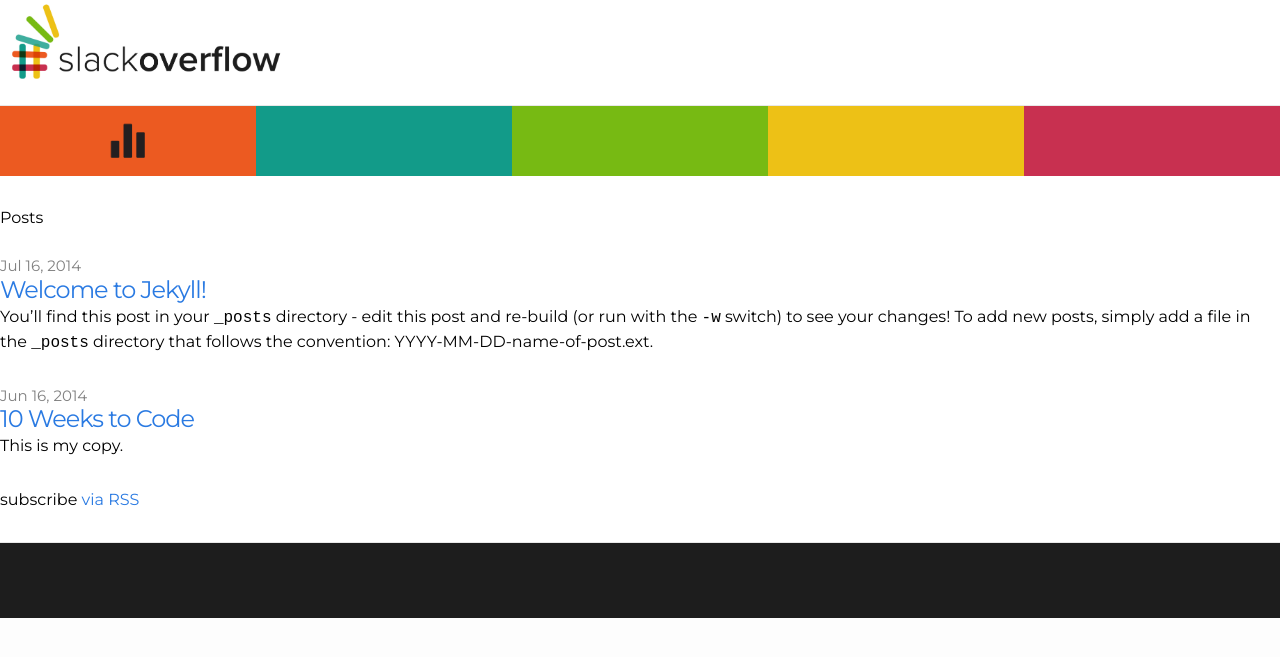
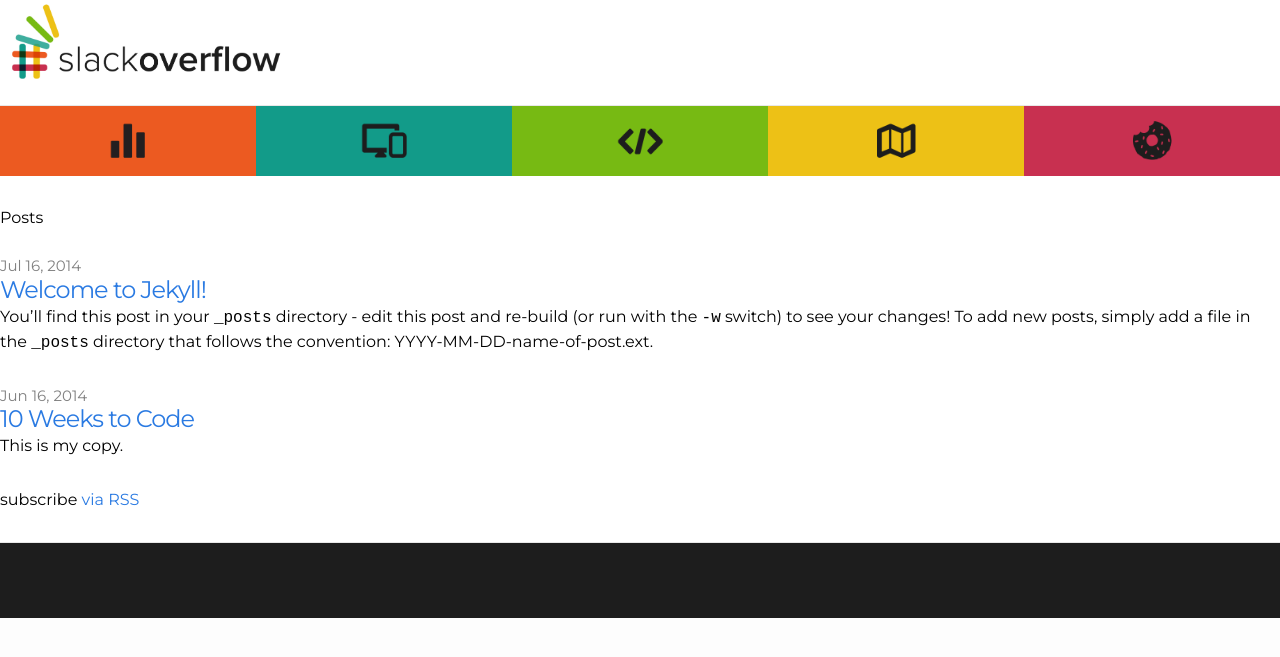
Before and after one commit to MeganCoffey/MeganCoffey.github.io, a Jekyll site: the page built from index.html, in a window 1280 px wide. Shown: the top 657 px of the page. Built offline with Jekyll 4.4.1, drawn with Linux system fonts in a browser that asks for light colours.

Commit message:
added nav icons

```diff
--- a/css/main.css
+++ b/css/main.css
@@ -88,23 +88,39 @@ a:visited { color: #205caa; }
 }
 
 .nav.design {
+  background-image: url(../images/design.png);
   background-color: #129b89;
   width: 20%;
+  background-size: contain;
+  background-repeat: no-repeat;
+  background-position: center;
 }
 
 .nav.dev {
+  background-image: url(../images/dev.png);
   background-color: #77ba13;
   width: 20%;
+  background-size: contain;
+  background-repeat: no-repeat;
+  background-position: center;
 }
 
 .nav.strategy {
+  background-image: url(../images/strategy.png);
   background-color: #edc116;
   width: 20%;
+  background-size: contain;
+  background-repeat: no-repeat;
+  background-position: center;
 }
 
 .nav.random {
+  background-image: url(../images/random.png);
   background-color: #c83050;
   width: 20%;
+  background-size: contain;
+  background-repeat: no-repeat;
+  background-position: center;
 }
 
 /*.site-nav .menu-icon { display: none; }*/
```
Also changed, not shown: images/design.png (added), images/dev.png (added), images/random.png (added), images/strategy.png (added).
